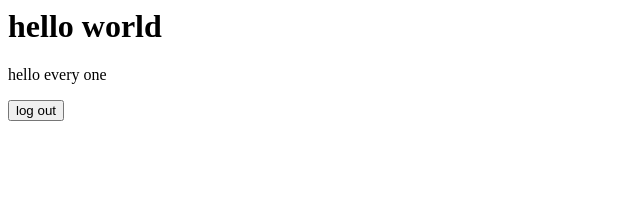
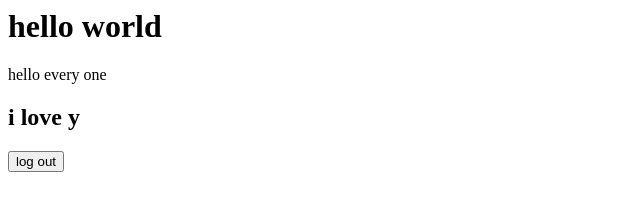
Before and after one commit to MARIEM-SALEM47/test-git_github, a plain HTML site: page index.html in a window 1280 px wide. Shown: the whole page, without its empty margins (0-640 px from the left). Drawn offline with Linux system fonts and the light colour scheme.

Commit message:
Add heading 'i love y' to index.html

```diff
--- a/index.html
+++ b/index.html
@@ -7,6 +7,7 @@
     <body>
         <h1>hello world</h1>
         <p>hello every one</p>
+        <h2>i love y</h2>
         <button>log out</button>
     </body>
 </html>
```
